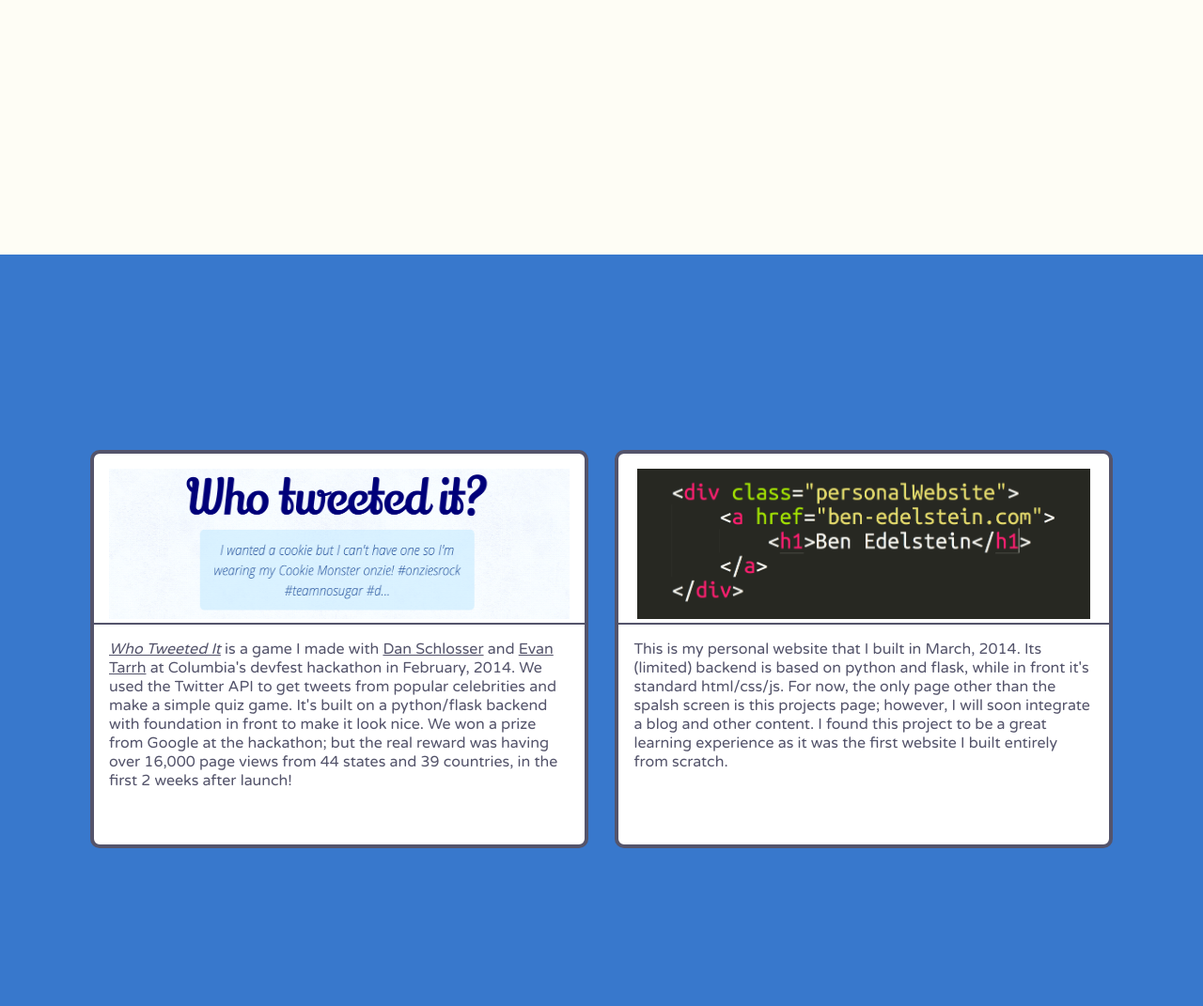
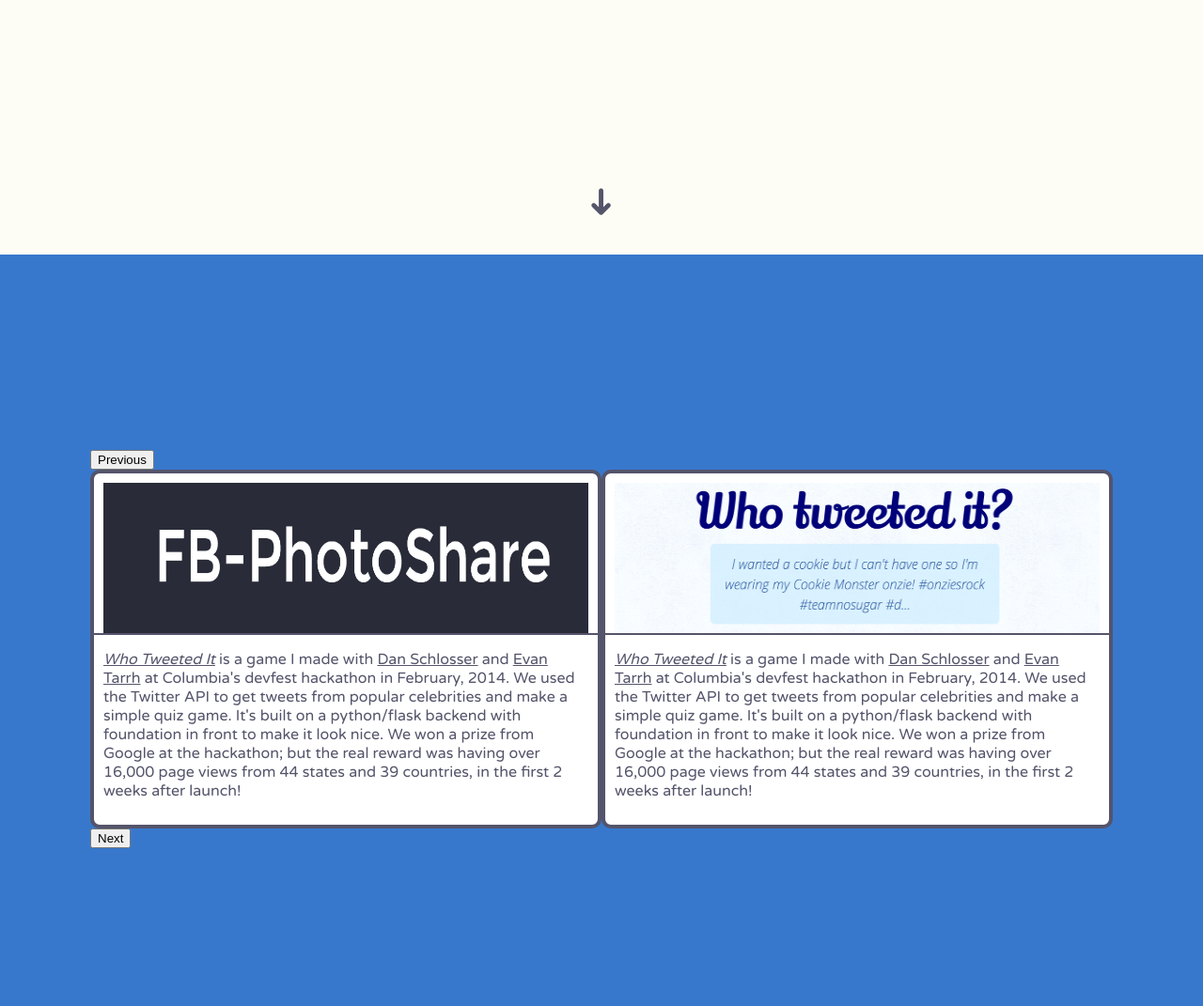
Before and after one commit to benthehenten/Personal_Website, a Flask app: page / in a window 1280 px wide. Shown: the part 529-1600 px from the top of the page at 94% size. Run offline with Flask 2, Linux system fonts and the light colour scheme; some libraries are stand-ins or nearby versions.

Commit message:
arrow to projects page

```diff
--- a/static/css/home.css
+++ b/static/css/home.css
@@ -26,6 +26,45 @@ hr{
 	visibility: hidden;
 	top: -4rem;
 	transition: ease .8s all;
+}
+
+#rotator{
+	display: inline-block;
+	transform: rotate(90deg);
+	-webkit-transform: rotate(90deg);
+    -moz-transform: rotate(90deg);
+    -o-transform: rotate(90deg);
+    -ms-transform: rotate(90deg);
+    cursor: pointer;
+    transition: ease .3s all;
+    text-decoration: none;
+
+}
+
+#rotator:hover{
+	transform: rotate(90deg) translateX(-10px);
+}
+
+#arrow-holder{
+	text-align: center;
+	width: 100%;
+	position: absolute;
+	bottom: 2rem;
+	 -webkit-animation: fadeInUp .75s ease;
+	  -moz-animation: fadeInUp .75s ease;
+	  -o-animation: fadeInUp .75s ease;
+	  animation: fadeInUp .75s ease;
+	  -webkit-animation-delay: 2.4s;
+	  animation-delay: .25s;
+	  -webkit-animation-fill-mode: both;
+	  animation-fill-mode: both;
+}
+
+#arrow{
+    font-size: 40px;
+    font-style: normal;
+    color: #54546B;
+    font-family: 'Varela Round', sans-serif;
 }
 
 .fixed{
@@ -104,6 +143,7 @@ img{
 	border: .3rem #54546B solid;
 	display: inline-block;
 	height: 100%;
+	padding: 10px;
 
 }
 .pictures{
@@ -241,6 +281,50 @@ img{
 	border-color: #B22D12;
 }
 
+@-webkit-keyframes fadeInUp {
+  0% {
+    opacity: 0;
+    -webkit-transform: translateY(20px);
+    transform: translateY(20px);
+  }
+  100% {
+    opacity: 1;
+    -webkit-transform: translateY(0);
+    transform: translateY(0);
+  }
+}
+@keyframes fadeInUp {
+  0% {
+    opacity: 0;
+    -webkit-transform: translateY(20px);
+    -ms-transform: translateY(20px);
+    transform: translateY(20px);
+  }
+  100% {
+    opacity: 1;
+    -webkit-transform: translateY(0);
+    -ms-transform: translateY(0);
+    transform: translateY(0);
+  }
+}
+@-webkit-keyframes fadeIn {
+  0% {
+    opacity: 0;
+  }
+  100% {
+    opacity: 1;
+  }
+}
+@keyframes fadeIn {
+  0% {
+    opacity: 0;
+  }
+  100% {
+    opacity: 1;
+  }
+}
+
+
 @media only screen and (min-width: 1025px){
 	.red:hover, .hover.red{
 		color: white;
--- a/static/js/script.js
+++ b/static/js/script.js
@@ -1,4 +1,7 @@
 $( function() {
+
+
+		//scroll and buttons:
 
 		$("a[href='#projects']").click(function(e) {
 			if($(window).width() >= 768){
@@ -53,7 +56,7 @@ $( function() {
 				// }
 
 			}
-		})
+		});
 
 		function scrollto(direction) {
 			if(!animating){
@@ -78,6 +81,14 @@ $( function() {
 
 
 	if($(window).width() >= 768){
+
+		$('#carousel').slick({
+			  infinite: true,
+			  slidesToShow: 2,
+			  slidesToScroll: 2
+		});
+
+
 		var linear = ["purple", "blue", "red", "orange", "green"];
 		var random1 = ["purple", "green", "blue", "orange", "red"];
 		var rightleft= ["purple", "green", "red", "orange", "blue", "orange", "red", "green", "purple"]
--- a/templates/foundation.html
+++ b/templates/foundation.html
@@ -9,12 +9,14 @@
          <link rel="stylesheet" href="{{ url_for('static', filename='css/home.css') }}">
          <link rel="stylesheet" href="{{ url_for('static', filename='css/icons.css') }}">
          {% endblock %}
+         <link rel="stylesheet" type="text/css" href="//cdn.jsdelivr.net/jquery.slick/1.3.7/slick.css"/>
          <script src="//cdnjs.cloudflare.com/ajax/libs/modernizr/2.7.1/modernizr.min.js"></script>
          <link href='http://fonts.googleapis.com/css?family=Russo+One|Istok+Web|Varela+Round' rel='stylesheet' type='text/css'>
          <script src="//ajax.googleapis.com/ajax/libs/jquery/1.11.0/jquery.min.js"></script>
          <script src="//ajax.googleapis.com/ajax/libs/jqueryui/1.10.4/jquery-ui.min.js"></script>
          <script src="http://benahm.github.io/jquery.throwable/javascripts/jquery.throwable.js" type="text/javascript"></script>
          <script src="{{ url_for('static', filename='js/script.js') }}"></script>
+         <script type="text/javascript" src="//cdn.jsdelivr.net/jquery.slick/1.3.7/slick.min.js"></script>
 
     </head>
 
--- a/templates/home.html
+++ b/templates/home.html
@@ -131,9 +131,24 @@
 		    </span>
 	    </ul>
 	 </div>
+	<div id="arrow-holder">
+		<a id="rotator" href="#projects">
+			<i id="arrow">&#10140;</i>
+		</a>
+	</div>
 </section>
 <section class = "projectspage" id="projects">
 	 <div class="projectcontent">
+	 	<div id="carousel">
+		 	<div class = "project">
+		 		<div class = "pictures">
+		 			<a href="http://fbphotoshare.com"><img src="/static/img/fbphotoshare.png" class ="projectimage"></a>
+		 		</div>
+		 		<hr />
+		 		<p class = "bodytext"> <a href = "http://whotweeted.it"><i>Who Tweeted It</i></a> is a game I made with <a href="http://danrs.ch">Dan Schlosser</a> and <a href="http://evantarrh.com">Evan Tarrh</a> at Columbia's devfest hackathon in February, 2014. We used the Twitter API to get tweets from popular celebrities and make a simple quiz game. It's built on a python/flask backend with foundation in front to make it look nice. We won a prize from Google at the hackathon; but the real reward was having over 16,000 page views from 44 states and 39 countries, in the first 2 weeks after launch!
+
+		 		</p>
+		 	</div>
 		 	<div class = "project">
 		 		<div class = "pictures">
 		 			<a href="http://whotweeted.it"><img src="/static/img/whotweetedit.png" class ="projectimage"></a>
@@ -153,5 +168,6 @@
 		 		</p>
 		 	</div>
 		 </div>
+	 </div>
 </section>
 {% endblock %}
```
Also changed, not shown: Projects.txt (+7 -1 lines), static/img/fbphotoshare.png (added), 3 other files. Lines whose indentation alone changed are shown as unchanged.
